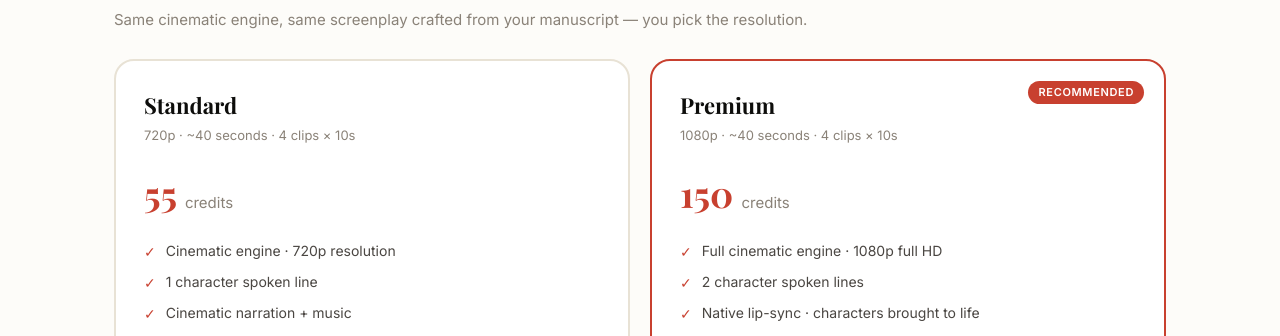
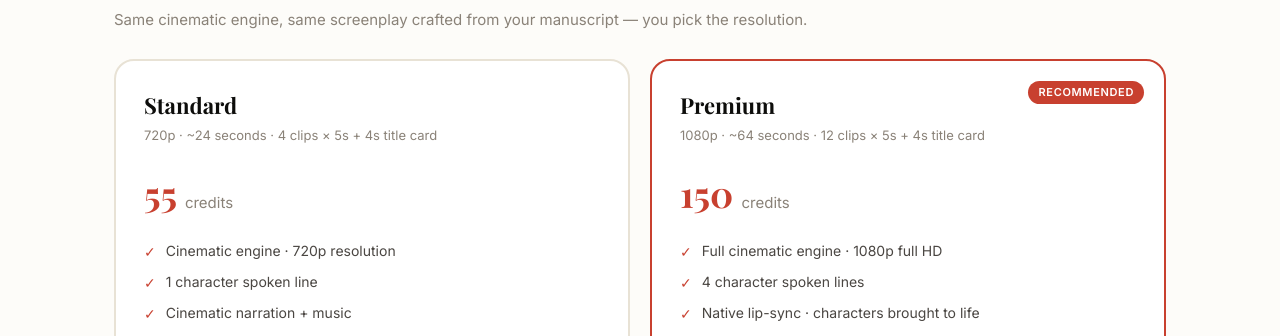
Before and after one commit to Dtyler92/Bookreel, a Next.js app: page /pricing in a window 1280 px wide. Shown: the part 1280-1616 px from the top of the page. Built offline with nearby package versions, Linux system fonts and the light colour scheme.

Commit message:
feat: standard trailer 20s (4×5s), premium trailer 60s (12×5s) + 4s title card each

```diff
--- a/scripts/pipeline-worker.mjs
+++ b/scripts/pipeline-worker.mjs
@@ -1494,12 +1494,12 @@ async function runPipeline(job) {
   try {
     // Estimate trailer length: clips × per-clip length (+ ~4s end card).
     // Respect TEST_MAX_CLIPS so short test renders get a correctly-sized music bed.
-    // Kling 3.0: 5s clips — punchy, fast-cutting trailer energy.
-    //   Standard: 4 clips × 5s = 20s
-    //   Premium:  4 clips × 5s = 20s (1080p upgrade, same length)
-    const baseClips = 4
+    // Kling 3.0: 5s clips for standard, 5s clips for premium (more clips).
+    //   Standard: 4 clips × 5s = 20s + 4s end card = 24s
+    //   Premium: 12 clips × 5s = 60s + 4s end card = 64s
+    const baseClips  = isPremiun ? 12 : 4
     const estClipLen = 5
-    const estClips = TEST_MAX_CLIPS > 0 ? Math.min(baseClips, TEST_MAX_CLIPS) : baseClips
+    const estClips   = TEST_MAX_CLIPS > 0 ? Math.min(baseClips, TEST_MAX_CLIPS) : baseClips
     const estDuration = estClips * estClipLen + 4
     musicAudioPath = await generateMusicBed(book.genre || 'dramatic', estDuration, tmpDir, ledger)
     if (musicAudioPath) console.log('[worker]   Music bed ready')
@@ -1507,11 +1507,11 @@ async function runPipeline(job) {
     console.error('[worker]   Music bed failed (non-fatal, shipping without music):', e.message)
   }
 
-  // Determine max scenes. Both tiers = 4 clips × 5s = 20s.
-  // Standard = 720p, Premium = 1080p — same length, different quality.
-  // TEST_MAX_CLIPS (env) caps this for short troubleshooting renders.
+  // Clip duration and scene counts by tier.
+  //   Standard: 4 clips × 5s = 20s + 4s end card
+  //   Premium: 12 clips × 5s = 60s + 4s end card
   const sceneLength = 5
-  let maxScenes = 4
+  let maxScenes = isPremiun ? 12 : 4
   if (TEST_MAX_CLIPS > 0) {
     maxScenes = Math.min(maxScenes, TEST_MAX_CLIPS)
     console.log(`[worker]   ⚠ TEST MODE: capping to ${maxScenes} clips (~${maxScenes * sceneLength}s) to save credits`)
@@ -1524,7 +1524,7 @@ async function runPipeline(job) {
   // clip to lip-sync. Only scenes in scenesToGenerate are eligible.
   const tmpDirLines = `/tmp/bookreel-${bookId}`
   if (!existsSync(tmpDirLines)) mkdirSync(tmpDirLines, { recursive: true })
-  const maxLines = tier === 'premium' ? 2 : 1
+  const maxLines = isPremiun ? 4 : 1
   const lineBySceneNumber = new Map()
   let characters = []
   try {
--- a/src/app/api/books/upload/route.ts
+++ b/src/app/api/books/upload/route.ts
@@ -94,7 +94,7 @@ Now analyze the book excerpt and return ONLY a JSON object (no markdown, no code
 
 Rules:
 - 3-5 characters max
-- 7-9 scenes (these become trailer clips — the Pro trailer uses up to 7, so always produce at least 7 distinct, visually-varied scenes; a couple extra gives slack if any are filtered)
+- 12-15 scenes (these become trailer clips — the Premium trailer uses up to 12 clips for 60s, Standard uses 4 clips for 20s; always produce at least 12 distinct, visually-varied scenes with clear dramatic progression; extras give slack if any are filtered for content)
 - 2-4 key items/objects max
 - Keep descriptions book-accurate
 - No explicit sexual content
--- a/src/app/pricing/page.tsx
+++ b/src/app/pricing/page.tsx
@@ -6,10 +6,10 @@ import Link from 'next/link'
 type BillingPeriod = 'monthly' | 'yearly'
 
 // ── Credit economy ─────────────────────────────────────────────────────────────
-// Standard trailer  (Seedance Fast, 720p,  4 clips × 10s = 40s)  = 55 credits
-// Premium trailer   (Seedance 1080p,       7 clips × 10s = 70s)  = 150 credits
-// Audiobook add-on  (ElevenLabs full MS)                          = 50 credits  (coming soon)
-// Social Pack       (vertical cuts + quote cards)                 = 20 credits  (coming soon)
+// Standard trailer  (720p,   4 clips × 5s = 20s + 4s title card)  = 55 credits
+// Premium trailer   (1080p, 12 clips × 5s = 60s + 4s title card)  = 150 credits
+// Audiobook add-on  (ElevenLabs full MS)                           = 50 credits  (coming soon)
+// Social Pack       (vertical cuts + quote cards)                  = 20 credits  (coming soon)
 
 const PLANS = [
   {
@@ -84,8 +84,8 @@ const QUALITY_TIERS = [
     name: 'Standard',
     resolution: '720p',
     credits: 55,
-    runtime: '~40 seconds',
-    clips: '4 clips × 10s',
+    runtime: '~24 seconds',
+    clips: '4 clips × 5s + 4s title card',
     features: ['Cinematic engine · 720p resolution', '1 character spoken line', 'Cinematic narration + music', 'Social-ready format'],
     badge: null,
   },
@@ -93,9 +93,9 @@ const QUALITY_TIERS = [
     name: 'Premium',
     resolution: '1080p',
     credits: 150,
-    runtime: '~40 seconds',
-    clips: '4 clips × 10s',
-    features: ['Full cinematic engine · 1080p full HD', '2 character spoken lines', 'Native lip-sync · characters brought to life', 'Cinematic narration + music', 'Social-ready format'],
+    runtime: '~64 seconds',
+    clips: '12 clips × 5s + 4s title card',
+    features: ['Full cinematic engine · 1080p full HD', '4 character spoken lines', 'Native lip-sync · characters brought to life', 'Cinematic narration + music', 'Social-ready format'],
     badge: 'Recommended',
   },
 ]
@@ -107,7 +107,7 @@ const FAQ = [
   },
   {
     q: 'What\'s the difference between Standard and Premium quality?',
-    a: 'Standard delivers a 720p trailer — sharp, cinematic, and social-ready. Premium upgrades to full 1080p HD with 2 character spoken lines brought to life with native lip-sync. Same cinematic engine, same screenplay crafted from your manuscript — you just pick the resolution.',
+    a: 'Standard delivers a ~24 second 720p trailer (4 cinematic clips + title card) — sharp, punchy, and social-ready. Premium upgrades to a full ~64 second 1080p HD trailer (12 cinematic clips + title card) with 4 character spoken lines brought to life with native lip-sync. Same cinematic engine, same screenplay crafted from your manuscript — Premium just goes deeper into your story.',
   },
   {
     q: 'Can I mix standard and premium renders?',
```
